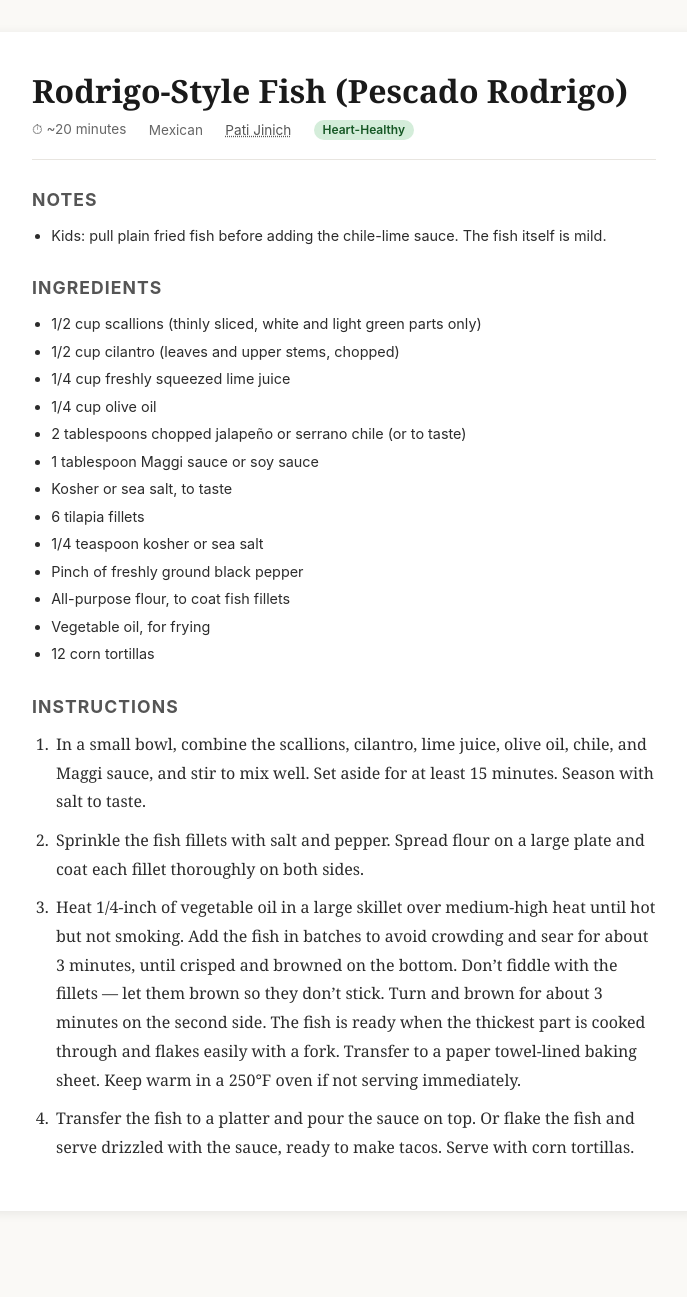
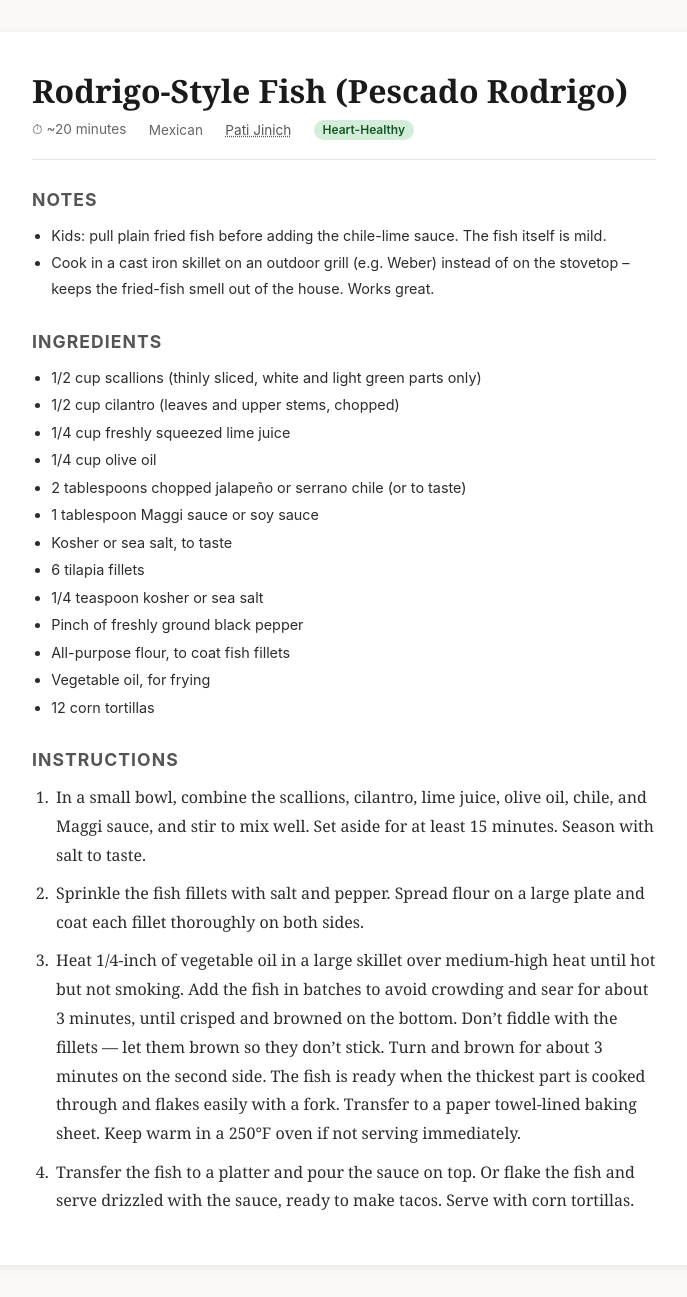
Before and after one commit to DavidMAllison/menubuilder-recipes, a Jekyll site: the page built from Rodrigo-Style_Fish_Pescado_Rodrigo.md, in a window 1280 px wide. Shown: the whole page, without its empty margins (296-983 px from the left). Built offline with Jekyll 4.4.1, drawn with Linux system fonts in a browser that asks for light colours; our own code applies the rules of GitHub Pages for plain Markdown files; before the commit the page ends 1243 px from its top, so only the background shows below that.

Commit message:
Add cast-iron-on-grill tip to Rodrigo-Style Fish notes
Cooking this in a cast iron skillet on an outdoor grill instead of the
stovetop keeps the fried-fish smell out of the house -- confirmed
working well on a second cook.

Co-Authored-By: Claude Sonnet 5 <noreply@anthropic.com>
Claude-Session: https://claude.ai/code/session_01GZ7TDgZsmBSHMAuSB7Y9wX

```diff
--- a/Rodrigo-Style_Fish_Pescado_Rodrigo.md
+++ b/Rodrigo-Style_Fish_Pescado_Rodrigo.md
@@ -3,6 +3,7 @@
 ## Notes
 
 - Kids: pull plain fried fish before adding the chile-lime sauce. The fish itself is mild.
+- Cook in a cast iron skillet on an outdoor grill (e.g. Weber) instead of on the stovetop -- keeps the fried-fish smell out of the house. Works great.
 
 ## Ingredients
 
```
